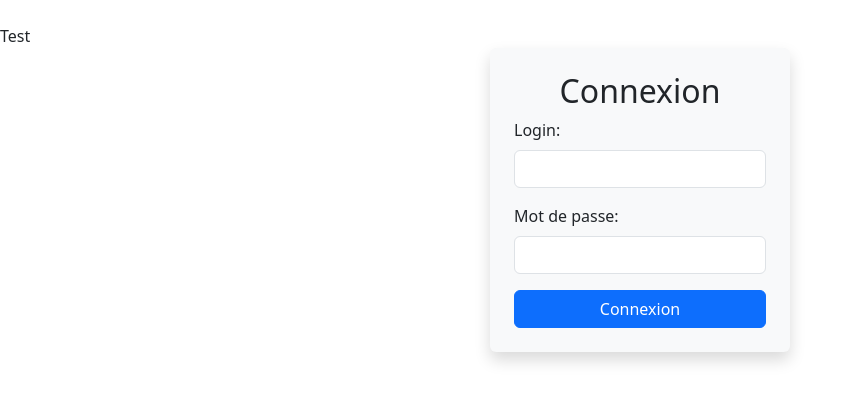
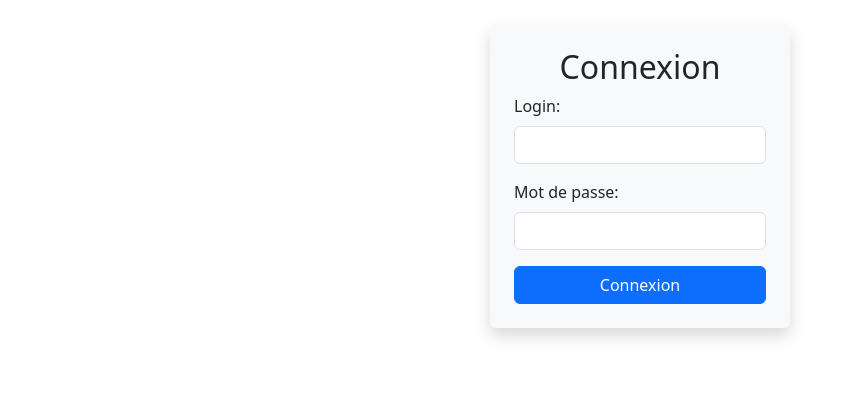
Before and after one commit to DUT-Info-Montreuil/BUT2_2024_S3_SAE_Manager_Yovanne_Jakub_Eric, a PHP site: page / in a window 1280 px wide. Shown: the part 88-490 px from the top of the page, without its empty margins (0-856 px from the left). Run offline with PHP 8.4, Linux system fonts and the light colour scheme.

Commit message:
déplacement du fichier style.css + link au fichier site.php

```diff
--- a/modules/mod_connexion/connexionStyle.css
+++ /dev/null
@@ -1,3 +0,0 @@
-.test{
-    text-align:center;
-}
--- a/modules/mod_connexion/vue_connexion.php
+++ b/modules/mod_connexion/vue_connexion.php
@@ -9,10 +9,8 @@
 
     public function formConnexion() {
         ?>
-
-        <label class="test">Test</label>
-        <div class="d-flex justify-content-center align-items-center vh-90">
-            <div class="bg-light p-4 rounded shadow" style="width: 300px; background-color: #6a1b9a;">
+        <div class="d-flex justify-content-center align-items-center">
+            <div class="bg-light p-4 rounded shadow" style="width: 300px;">
                 <h2 class="text-center">Connexion</h2>
                 <form method="POST" action="cont_connexion.php?module=connexion&action=connexion">
                     <div class="mb-3">
--- a/site.php
+++ b/site.php
@@ -3,6 +3,7 @@
 <head>
     <meta charset="UTF-8">
     <title>SAE Manager</title>
+    <link rel="stylesheet" href="style.css">
     <link href="https://cdn.jsdelivr.net/npm/bootstrap@5.3.1/dist/css/bootstrap.min.css" rel="stylesheet">
 </head>
 <body>
```
Also changed, not shown: style.css (added).
